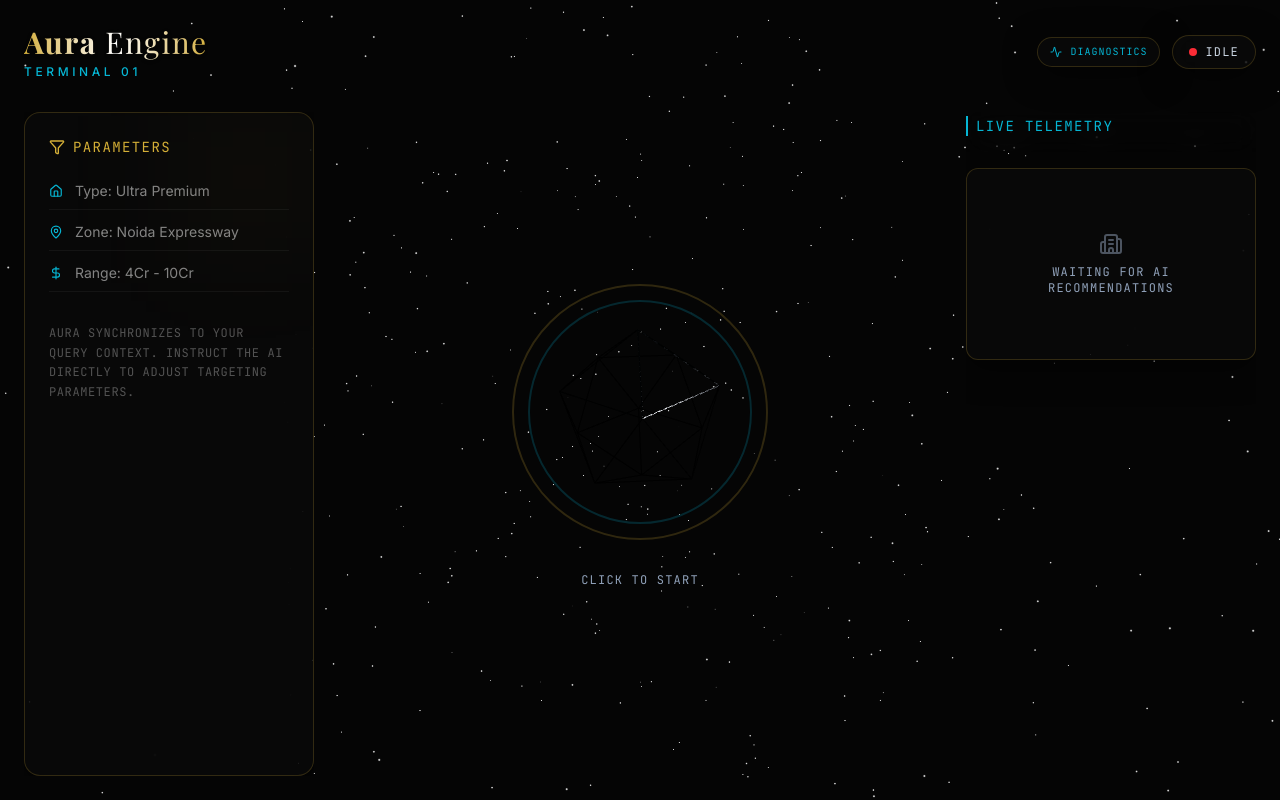
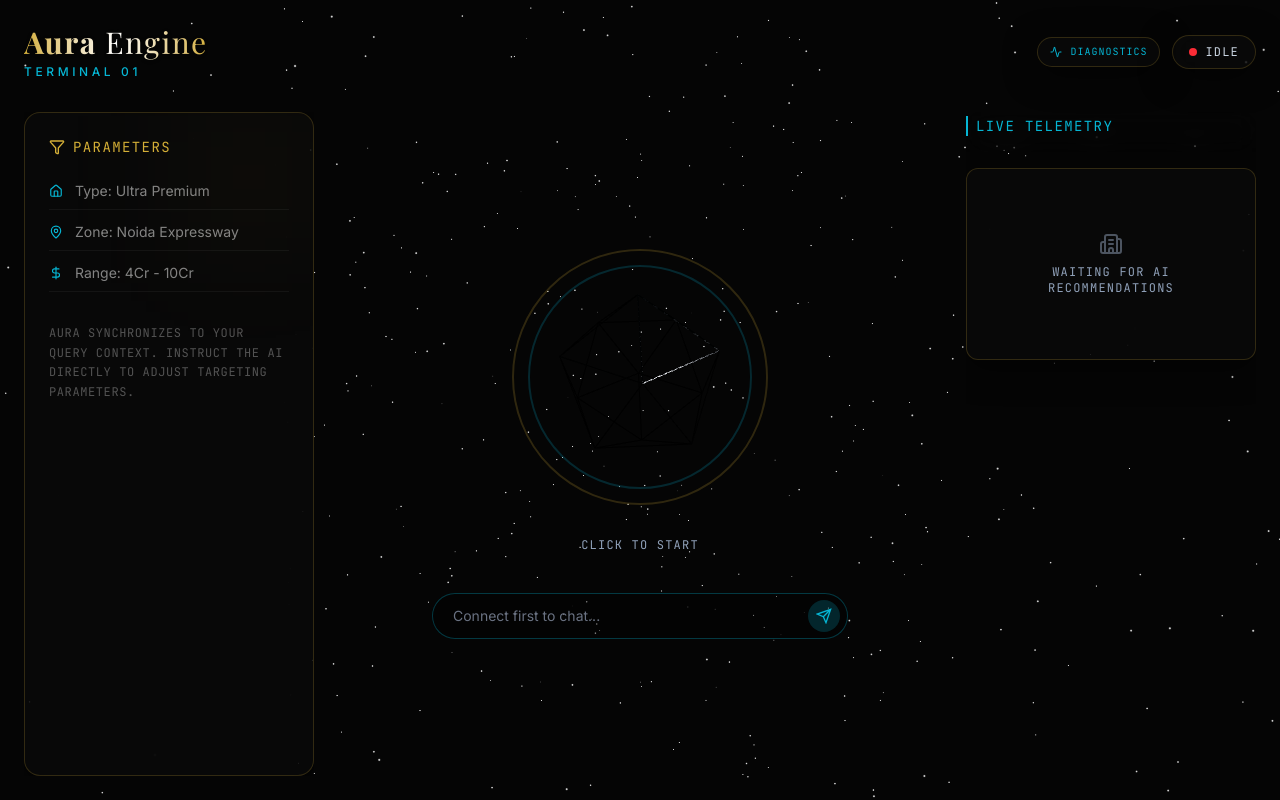
Before and after one commit to prakhar261106/Real-Estate-voice-app, a React (Vite) app: page / in a window 1280 px wide. Built offline with nearby package versions, Linux system fonts and the light colour scheme.

Commit message:
feat: add text input support and reduce audio latency
- Added text message input to Home UI.
- Implemented audio buffering to send chunks every 100ms.
- Reduced jitter buffer threshold and latency gap in audio streamer.

```diff
--- a/src/GlobalAudioStreamer.ts
+++ b/src/GlobalAudioStreamer.ts
@@ -52,13 +52,13 @@ export class GlobalAudioStreamer {
 
         this.bufferQueue.push(audioBuffer);
 
-        // 4. Require at least 4 chunks (Jitter Buffer) before starting playback
-        if (!this.isPlaying && this.bufferQueue.length >= 4) {
+        // 4. Require at least 1 chunk before starting playback
+        if (!this.isPlaying && this.bufferQueue.length > 0) {
             this.isPlaying = true;
             if (this.context.state === "suspended") {
                 this.context.resume();
             }
-            this.nextPlayTime = this.context.currentTime + 0.5; // 500ms safety gap
+            this.nextPlayTime = this.context.currentTime + 0.1; // 100ms safety gap
             if (this.onStateChange) this.onStateChange('SPEAKING');
             this.playNext();
         }
--- a/src/hooks/useGeminiVoice.ts
+++ b/src/hooks/useGeminiVoice.ts
@@ -147,22 +147,36 @@ export function useGeminiVoice() {
           const workletNode = new AudioWorkletNode(inputAudioCtx, "audio-recorder-worklet");
           workletNodeRef.current = workletNode;
 
+          let audioBuffer: number[] = [];
+
           workletNode.port.onmessage = (event) => {
             if (wsRef.current && wsRef.current.readyState === WebSocket.OPEN) {
               const float32Array: Float32Array = event.data;
               const pcmBuffer = floatTo16BitPCM(float32Array);
+              const uint8Array = new Uint8Array(pcmBuffer);
 
-              const uint8Array = new Uint8Array(pcmBuffer);
-              let binary = '';
               for (let i = 0; i < uint8Array.byteLength; i++) {
-                binary += String.fromCharCode(uint8Array[i]);
+                audioBuffer.push(uint8Array[i]);
               }
-              const base64 = window.btoa(binary);
 
-              wsRef.current.send(JSON.stringify({ audio: base64 }));
+              // Only send if we have collected approx 100ms of data (16000 * 0.1 * 2 bytes = 3200 bytes)
+              if (audioBuffer.length >= 3200) {
+                 let binary = '';
+                 for (let i = 0; i < audioBuffer.length; i++) {
+                   binary += String.fromCharCode(audioBuffer[i]);
+                 }
+                 const base64 = window.btoa(binary);
+
+                 wsRef.current.send(JSON.stringify({ audio: base64 }));
+                 audioBuffer = []; // Reset buffer
+              }
 
               // Barge-in check
-              const maxAmp = Math.max(...float32Array);
+              let maxAmp = 0;
+              for (let i = 0; i < float32Array.length; i++) {
+                 if (float32Array[i] > maxAmp) maxAmp = float32Array[i];
+              }
+
               if (maxAmp > 0.05 && globalAudioStreamer.isCurrentlyPlaying()) {
                 wsRef.current.send(JSON.stringify({ clientContent: { turnComplete: true } }));
                 globalAudioStreamer.stopAll();
@@ -172,6 +186,8 @@ export function useGeminiVoice() {
 
           source.connect(workletNode);
           workletNode.connect(inputAudioCtx.destination);
+
+          wsRef.current.send(JSON.stringify({ text: "Hello, Aura. Start the conversation." }));
 
         } catch (nodeErr) {
           setErrorMsg("Error initializing audio processor.");
--- a/src/pages/Home.tsx
+++ b/src/pages/Home.tsx
@@ -15,7 +15,8 @@ export function Home() {
     serverState,
     errorMsg,
     startSession,
-    cleanup
+    cleanup,
+    sendText
   } = useGeminiVoice();
 
   React.useEffect(() => {
@@ -112,6 +113,35 @@ export function Home() {
                   {errorMsg}
                 </div>
               )}
+
+              <div className="mt-6 w-full max-w-md px-4 relative z-50">
+                 <form onSubmit={(e) => {
+                    e.preventDefault();
+                    const formData = new FormData(e.currentTarget);
+                    const text = formData.get('message') as string;
+                    if (text.trim() && connectionState === 'CONNECTED') {
+                       sendText(text);
+                       e.currentTarget.reset();
+                    }
+                 }}>
+                   <div className="relative">
+                     <input
+                       name="message"
+                       autoComplete="off"
+                       placeholder={connectionState === 'CONNECTED' ? "Message Aura..." : "Connect first to chat..."}
+                       disabled={connectionState !== 'CONNECTED'}
+                       className="w-full bg-black/40 border border-[#06b6d4]/30 rounded-full px-5 py-3 text-sm text-white placeholder:text-gray-500 focus:outline-none focus:border-[#06b6d4] transition-colors"
+                     />
+                     <button
+                       type="submit"
+                       disabled={connectionState !== 'CONNECTED'}
+                       className="absolute right-2 top-1/2 -translate-y-1/2 bg-[#06b6d4]/20 hover:bg-[#06b6d4]/40 text-[#06b6d4] p-2 rounded-full transition-colors"
+                     >
+                       <svg width="16" height="16" viewBox="0 0 24 24" fill="none" stroke="currentColor" strokeWidth="2"><path d="M22 2L11 13M22 2l-7 20-4-9-9-4 20-7z"/></svg>
+                     </button>
+                   </div>
+                 </form>
+              </div>
           </div>
 
           {/* Right Panel: Property Showcase */}
```
